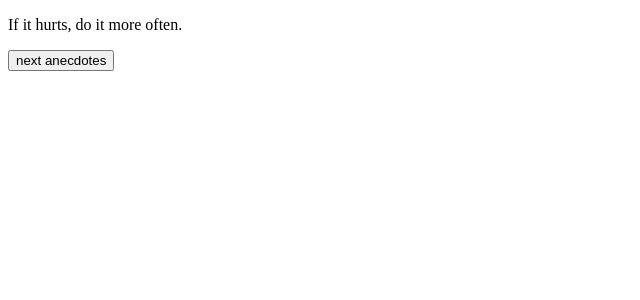
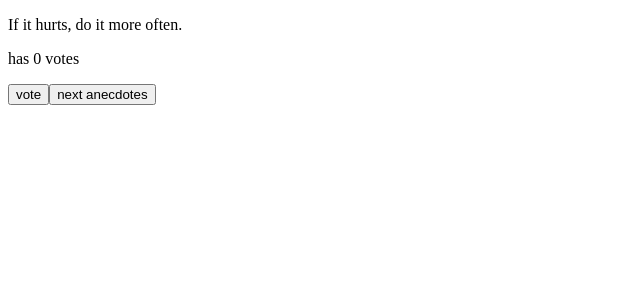
Before and after one commit to j0t4ku/fullstackopen-curse, a React (Vite) app in the folder part1/excercises/: page / in a window 1280 px wide. Shown: the top 300 px of the page, without its empty margins (0-640 px from the left). Built offline with nearby package versions, Linux system fonts and the light colour scheme.

Commit message:
completed excercise 1.13

```diff
--- a/part1/excercises/src/App.jsx
+++ b/part1/excercises/src/App.jsx
@@ -13,9 +13,16 @@ const App = () => {
   ]
 
   const [selected, setSelected] = useState(0)
+  const [vote, setVote] = useState(Array(anecdotes.length).fill(0))
 
   const handleClick = () => {
     setSelected(Math.floor(Math.random() * anecdotes.length))
+  }
+
+  const handleClickVote = () => {
+    const update = [...vote]
+    update[selected] = update[selected] + 1
+    setVote(update)
   }
 
   return (
@@ -23,6 +30,8 @@ const App = () => {
       <p>
         {anecdotes[selected]}
       </p>
+      <p>has {vote[selected]} votes</p>
+      <button type="button" onClick={handleClickVote}>vote</button>
       <button type="button" onClick={handleClick}>next anecdotes</button>
 
     </div>
```
